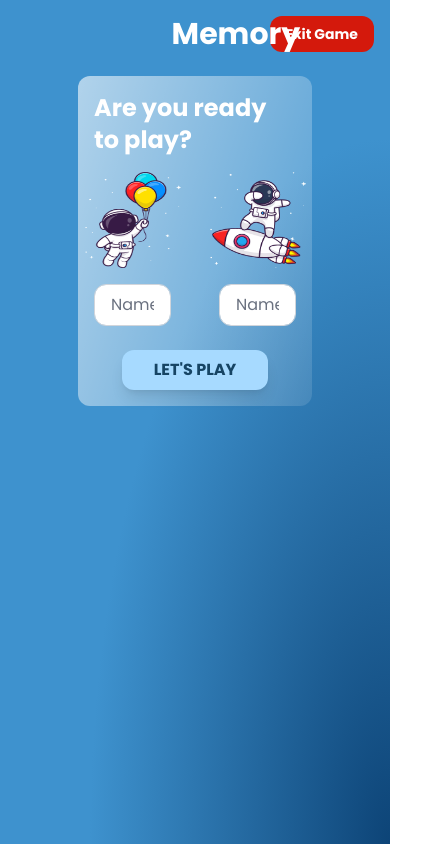
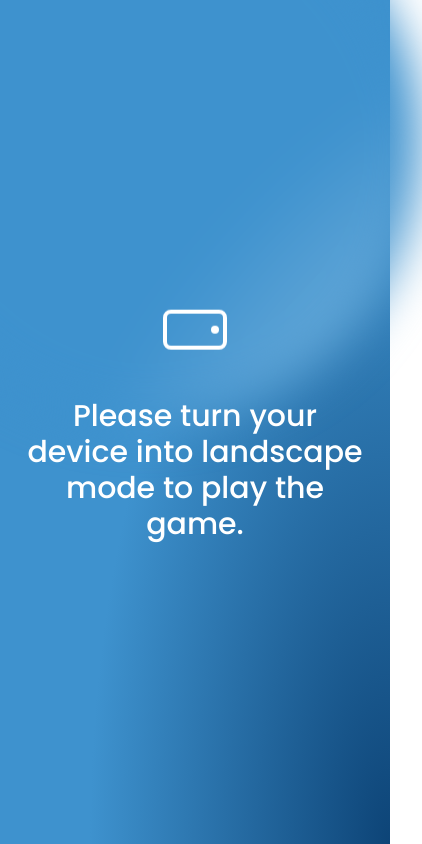
Before and after one commit to Teeldinho/memory-game, a Next.js app: page / in a window 390 px wide. Shown: the whole page, 422 px wide, since content can reach past the window. Built offline with nearby package versions, Linux system fonts and the light colour scheme.

Commit message:
Mobile landscape only functionality and decoration

```diff
--- a/app/game/page.tsx
+++ b/app/game/page.tsx
@@ -42,8 +42,8 @@ const Game = () => {
     storeResetStore();
 
     // shuffle the cards twice:
-    // storeShuffleCards();
-    // storeShuffleCards();
+    storeShuffleCards();
+    storeShuffleCards();
 
     // start the game:
     storeStartGame();
--- a/app/layout.tsx
+++ b/app/layout.tsx
@@ -10,6 +10,8 @@ import { useMemoryStore } from "store/store";
 import shallow from "zustand/shallow";
 import WinnerAnnouncement from "components/WinnerAnnouncement";
 import PageDecoration from "components/PageDecoration";
+
+import { BsPhoneLandscape } from "react-icons/bs";
 
 // Select font weights:
 const customFont = Poppins({
@@ -39,25 +41,31 @@ export default function RootLayout({
       <head />
 
       <body className="relative mx-auto h-screen w-screen select-none overflow-hidden bg-gradient-radial bg-no-repeat p-4 text-white lg:max-w-[1440px]">
-        {/* <body className="relative mx-auto h-screen w-full max-w-[1440px] overflow-hidden bg-gradient-radial bg-no-repeat text-white portrait:hidden"> */}
-
         {/* decorate page with background circles: */}
         <PageDecoration />
-
         {/* If a winner is found, show overlay of results:
         Otherwise, show the game: */}
+
         {storeWinnerFound ? (
           <WinnerAnnouncement />
         ) : (
-          <div className="flex flex-col w-full h-full gap-2">
-            <Header />
-            {children}
-          </div>
+          <>
+            <div className="grid w-full h-full px-2 text-center place-items-center landscape:hidden">
+              <div className="flex flex-col items-center gap-8">
+                <BsPhoneLandscape className="w-16 h-16 animate-bounce" />
+
+                <h1 className="text-3xl font-medium">
+                  Please turn your device into landscape mode to play the game.
+                </h1>
+              </div>
+            </div>
+
+            <div className="flex flex-col w-full h-full gap-2 portrait:hidden">
+              <Header />
+              {children}
+            </div>
+          </>
         )}
-
-        {/* <h1 className="portrait:text-center portrait:text-5xl portrait:font-bold">
-          Please turn your phone into landscape mode to play game.
-        </h1> */}
       </body>
     </html>
   );
--- a/app/page.tsx
+++ b/app/page.tsx
@@ -43,16 +43,9 @@ const Home = () => {
     // fetch cards:
     storeFetchCards();
 
-    console.log("Submitting Names");
-
     // reset store and update the player names:
     storeSetNames(data.namePlayer1.trim(), data.namePlayer2.trim());
-
-    console.log("Names submitted");
-
     storeResetStore();
-
-    console.log("Store reset");
 
     // start the game:
     storeStartGame();
@@ -75,7 +68,7 @@ const Home = () => {
           className="flex flex-col items-center w-full h-full gap-6 mx-auto lg:gap-16"
           onSubmit={handleSubmit(onSubmit)}
         >
-          <div className="grid w-full grid-cols-2 gap-12 lg:gap-16">
+          <div className="grid w-full grid-cols-2 gap-8 lg:gap-16">
             {/* CARD 2 */}
             <div className="flex flex-col items-center gap-4 lg:gap-8">
               <div className="relative w-24 h-24 bg-transparent aspect-square lg:h-44 lg:w-44">
@@ -112,7 +105,7 @@ const Home = () => {
 
           <button
             type="submit"
-            className="mx-auto rounded-xl bg-[#A7DAFF] py-2 px-8 text-base font-bold uppercase text-[#164464] shadow-lg hover:opacity-90 lg:bg-[#0AB169] lg:px-16 lg:py-4 lg:text-xl lg:capitalize lg:text-white"
+            className="mx-auto rounded-xl bg-[#A7DAFF] py-2 px-8 text-base font-bold uppercase text-[#164464] shadow-sm hover:opacity-90 lg:bg-[#0AB169] lg:px-16 lg:py-4 lg:text-xl lg:capitalize lg:text-white"
           >
             Let's Play
           </button>
--- a/components/PageDecoration.tsx
+++ b/components/PageDecoration.tsx
@@ -3,12 +3,21 @@ import React from "react";
 const PageDecoration = () => {
   return (
     <>
+      {/* DESKTOP DECORATION */}
+
       {/* top right decoration */}
       <div className="absolute -top-72 -right-48 -z-10 hidden h-[915px] w-[915px] rounded-full bg-white bg-gradient-decorator-circle blur-2xl lg:block"></div>
       {/* top left decoration */}
       <div className="absolute -top-40 -left-24 -z-10 hidden h-[637px] w-[637px] rounded-full bg-white bg-gradient-decorator-circle blur-2xl lg:block"></div>
       {/* bottom right decoration */}
       <div className="absolute top-[688px] -right-48 -z-10 hidden h-[664px] w-[664px] rounded-full bg-white bg-gradient-decorator-circle blur-2xl lg:block"></div>
+
+      {/* MOBILE DECORATION */}
+      {/* left decoration */}
+      <div className="absolute -top-32 -left-16 -z-10 block h-[400px] w-[400px] rounded-full bg-gradient-mobile-radial-r blur-xl lg:hidden"></div>
+
+      {/* right decoration */}
+      <div className="absolute -top-32 -right-8 -z-10 block h-[550px] w-[550px] rounded-full bg-gradient-mobile-radial-r blur-xl lg:hidden"></div>
     </>
   );
 };
--- a/package.json
+++ b/package.json
@@ -11,6 +11,7 @@
     "react": "18.2.0",
     "react-dom": "18.2.0",
     "react-hook-form": "^7.39.5",
+    "react-icons": "^4.7.1",
     "zustand": "^4.1.4"
   },
   "devDependencies": {
--- a/tailwind.config.js
+++ b/tailwind.config.js
@@ -14,6 +14,12 @@ module.exports = {
       backgroundImage: {
         "gradient-radial":
           "radial-gradient(76.97% 83.67% at 100% 100%, #0D4477 0%, #3E92CE 100%)",
+
+        "gradient-mobile-radial-l":
+          "radial-gradient(148.57% 157.07% at 171.6% 173.4%, #FFFFFF 0%, #3E92CE 100%)",
+
+        "gradient-mobile-radial-r":
+          "radial-gradient(148.57% 157.07% at 171.6% 173.4%, #FFFFFF 0%, #3E92CE 100%)",
 
         "gradient-player-card":
           "linear-gradient(160.65deg, rgba(255, 255, 255, 0.6) 0.74%, rgba(255, 255, 255, 0.1) 102.03%)",
```
Also changed, not shown: 1 other file (tests, documents, lock files or other folders).
